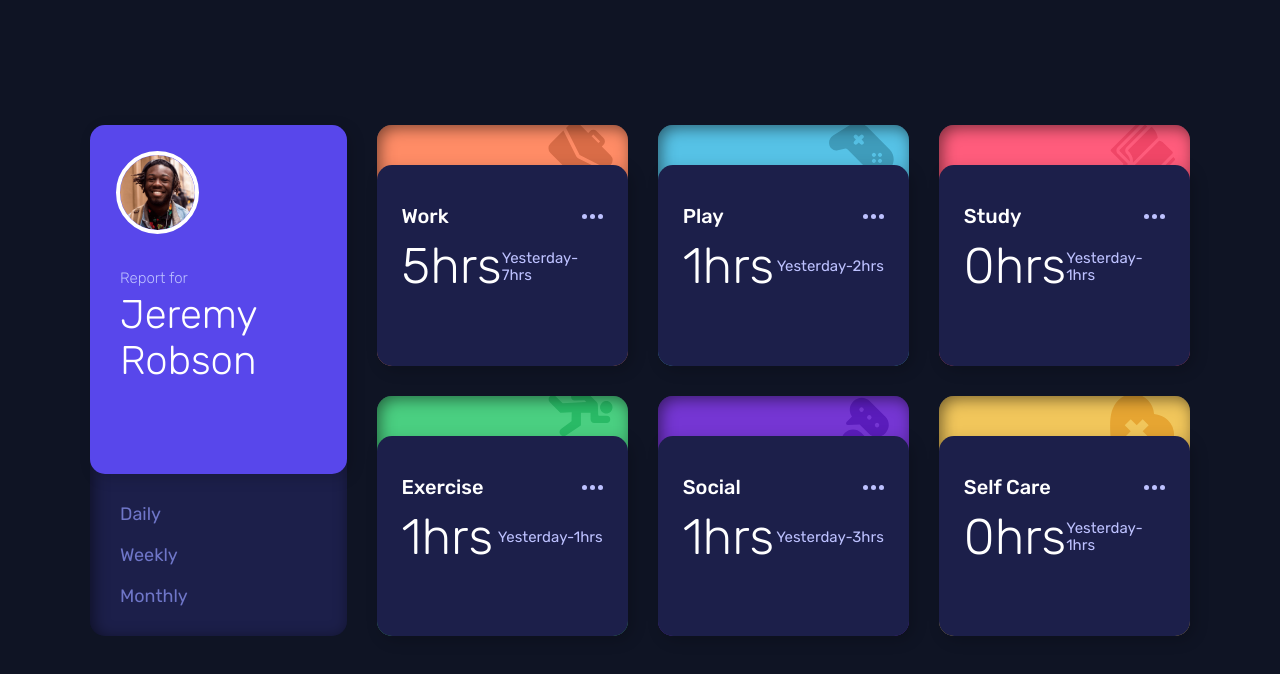
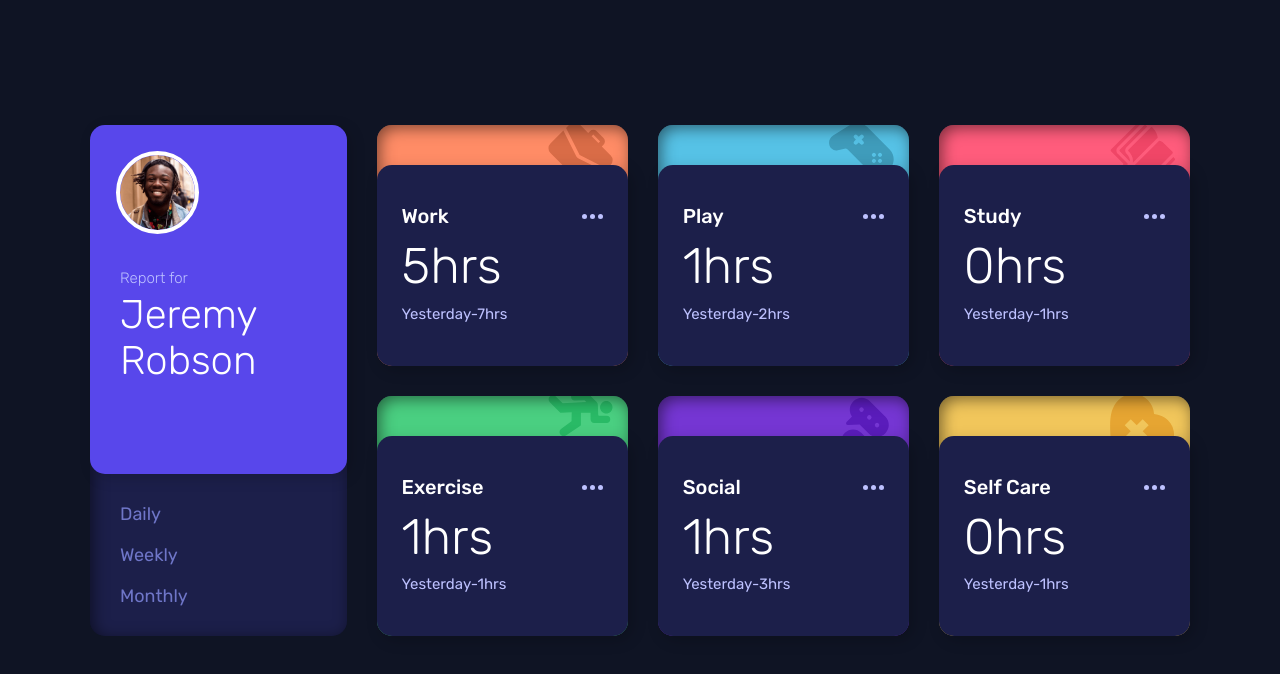
Before and after one commit to buneeIsSlo/time-tracking-dashboard, a website built with webpack: page src/index.html in a window 1280 px wide. Built offline with nearby package versions, Linux system fonts and the light colour scheme.

Commit message:
Feat: add class for card--data

```diff
--- a/src/index.html
+++ b/src/index.html
@@ -36,7 +36,7 @@
                         <span class="dot__three"></span>
                     </div>
                 </div>
-                <div class="card--col">
+                <div class="card--data card--col">
                     <p class="card__time">5hrs</p>
                     <p class="card__history">Yesterday-7hrs</p>
                 </div>
@@ -53,7 +53,7 @@
                         <span class="dot__three"></span>
                     </div>
                 </div>
-                <div class="card--col">
+                <div class="card--data card--col">
                     <p class="card__time">1hrs</p>
                     <p class="card__history">Yesterday-2hrs</p>
                 </div>
@@ -70,7 +70,7 @@
                         <span class="dot__three"></span>
                     </div>
                 </div>
-                <div class="card--col">
+                <div class="card--data card--col">
                     <p class="card__time">0hrs</p>
                     <p class="card__history">Yesterday-1hrs</p>
                 </div>
@@ -87,7 +87,7 @@
                         <span class="dot__three"></span>
                     </div>
                 </div>
-                <div class="card--col">
+                <div class="card--data card--col">
                     <p class="card__time">1hrs</p>
                     <p class="card__history">Yesterday-1hrs</p>
                 </div>
@@ -104,7 +104,7 @@
                         <span class="dot__three"></span>
                     </div>
                 </div>
-                <div class="card--col">
+                <div class="card--data card--col">
                     <p class="card__time">1hrs</p>
                     <p class="card__history">Yesterday-3hrs</p>
                 </div>
@@ -121,7 +121,7 @@
                         <span class="dot__three"></span>
                     </div>
                 </div>
-                <div class="card--col">
+                <div class="card--data card--col">
                     <p class="card__time">0hrs</p>
                     <p class="card__history">Yesterday-1hrs</p>
                 </div>
```
